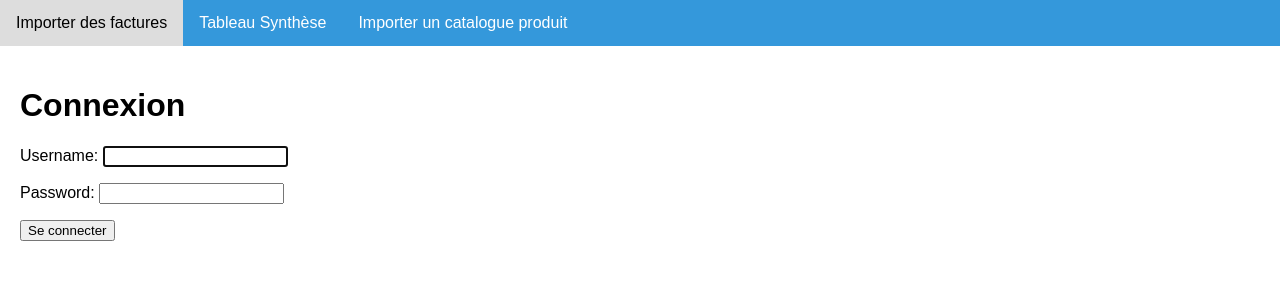
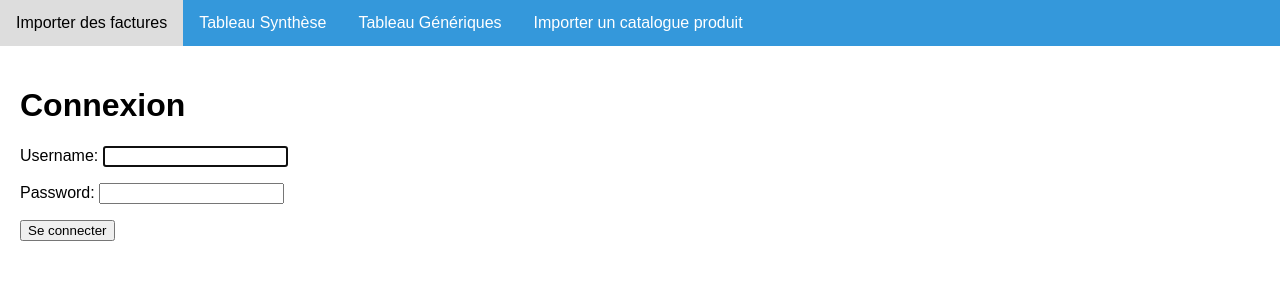
Before and after one commit to Warroller808/AppMichelet, a Django app: page /login/ in a window 1280 px wide. Shown: the top 300 px of the page. Run offline with Django 4.2, Linux system fonts and the light colour scheme; parts of the project's set-up code (start-up, migrations or seed data) failed here and were passed over.

Commit message:
Modif login page

```diff
--- a/App/templates/registration/login.html
+++ b/App/templates/registration/login.html
@@ -12,8 +12,13 @@
 
     <div class="navbar">
         <a href="\">Importer des factures</a>
-        <a href="\afficher_tableau_synthese\">Tableau Synthèse</a>
+        <a href="\tableau_synthese\">Tableau Synthèse</a>
+        <a href="\tableau_generiques\">Tableau Génériques</a>
         <a href="\upload_catalogue_excel\">Importer un catalogue produit</a>
+
+        {% if user.is_authenticated %}
+            <a href="{% url 'App:logout' %}?next={{ request.path }}">Se déconnecter</a>
+        {% endif %}
     </div>
 
     <div class="content">
```
